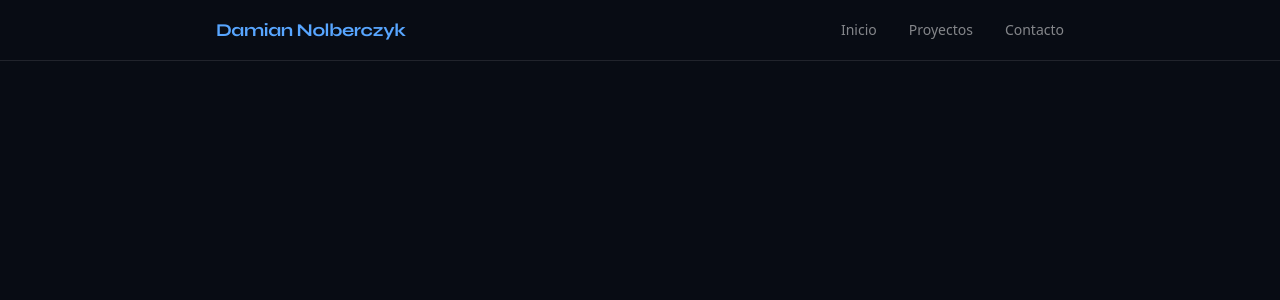
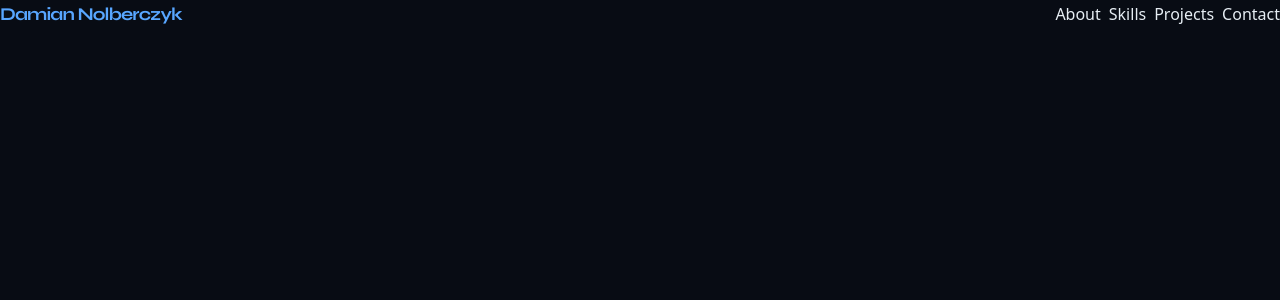
Before and after one commit to BloodGhost90/CV-web-page, a React (Vite) app: page / in a window 1280 px wide. Shown: the top 300 px of the page. Built offline with nearby package versions, Linux system fonts and the light colour scheme.

Commit message:
feature: Base Structure created

```diff
--- a/src/components/layout/Header.tsx
+++ b/src/components/layout/Header.tsx
@@ -1,34 +1,25 @@
-import { useTranslation } from "react-i18next";
-
 export default function Header() {
-  const { t } = useTranslation();
-
   return (
-    <header className="w-full sticky top-0 z-20 bg-dark border-b border-white/10 backdrop-blur-md">
-      <div className="max-w-4xl mx-auto flex items-center justify-between px-6 py-4">
-        <span className="font-syne font-bold text-accent text-lg tracking-tight">
+    <header className="sticky top-0 z-50">
+      <div className="flex justify-between items-center mx-auto">
+        <span className="text-accent text-lg tracking-tighter font-syne font-bold items-center">
           Damian Nolberczyk
         </span>
-
-        <nav className="flex gap-8">
-          <a
-            href="#about"
-            className="text-sm text-white/50 hover:text-accent transition-colors duration-200"
-          >
-            {t("nav.home")}
-          </a>
-          <a
-            href="#projects"
-            className="text-sm text-white/50 hover:text-accent transition-colors duration-200"
-          >
-            {t("nav.projects")}
-          </a>
-          <a
-            href="#contact"
-            className="text-sm text-white/50 hover:text-accent transition-colors duration-200"
-          >
-            {t("nav.contact")}
-          </a>
+        <nav>
+          <ul className="flex gap-2">
+            <li>
+              <a href="#about">About</a>
+            </li>
+            <li>
+              <a href="#skills">Skills</a>
+            </li>
+            <li>
+              <a href="#projects">Projects</a>
+            </li>
+            <li>
+              <a href="#contact">Contact</a>
+            </li>
+          </ul>
         </nav>
       </div>
     </header>
```
